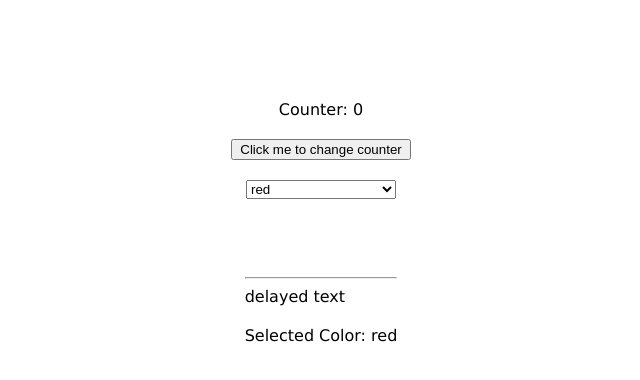
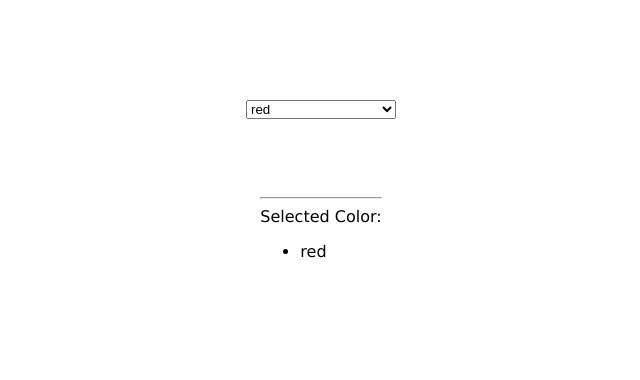
Before and after one commit to ip127001/blog-react-project, a React (Create React App) app: page / in a window 1280 px wide. Shown: the top 380 px of the page, without its empty margins (319-959 px from the left). Built offline with nearby package versions, Linux system fonts and the light colour scheme.

Commit message:
pure component will not work

```diff
--- a/src/components/Child.js
+++ b/src/components/Child.js
@@ -1,23 +1,16 @@
 import React from "react";
 
-class Child extends React.Component {
-  delay() {
-    console.log("[Delay] function called");
-
-    for (let i = 0; i < 800000000; i++) {
-      i++;
-    }
-    return "delayed text";
-  }
-
+class Child extends React.PureComponent {
   render() {
-    console.log("[Child] rendered");
-
     return (
       <div className="child">
         <hr />
-        <div>{this.delay()}</div>
-        Selected Color: {this.props.color}
+        Selected Color:
+        <ul>
+          {this.props.color.map((el, index) => {
+            return <li key={index}>{el}</li>;
+          })}
+        </ul>
       </div>
     );
   }
--- a/src/components/Parent.js
+++ b/src/components/Parent.js
@@ -5,27 +5,22 @@ class Parent extends React.Component {
   constructor() {
     super();
     this.state = {
-      counter: 0,
-      color: "red"
+      color: ["red"]
     };
   }
 
   render() {
-    console.log("[Parent] rendered");
-
     return (
       <div className="container">
-        <div>Counter: {this.state.counter}</div>
-
-        <button
-          onClick={() => this.setState({ counter: this.state.counter + 1 })}
-        >
-          Click me to change counter
-        </button>
-
         <select
-          defaultValue="red"
-          onChange={(e) => this.setState({ color: e.target.value })}
+          onChange={(e) => {
+            console.log(this.state.color);
+            let updatedColor = this.state.color;
+            if (Array.isArray(this.state.color)) {
+              updatedColor.push(e.target.value);
+            }
+            return this.setState({ color: updatedColor });
+          }}
         >
           <option value="red">red</option>
           <option value="blue">blue</option>
```
